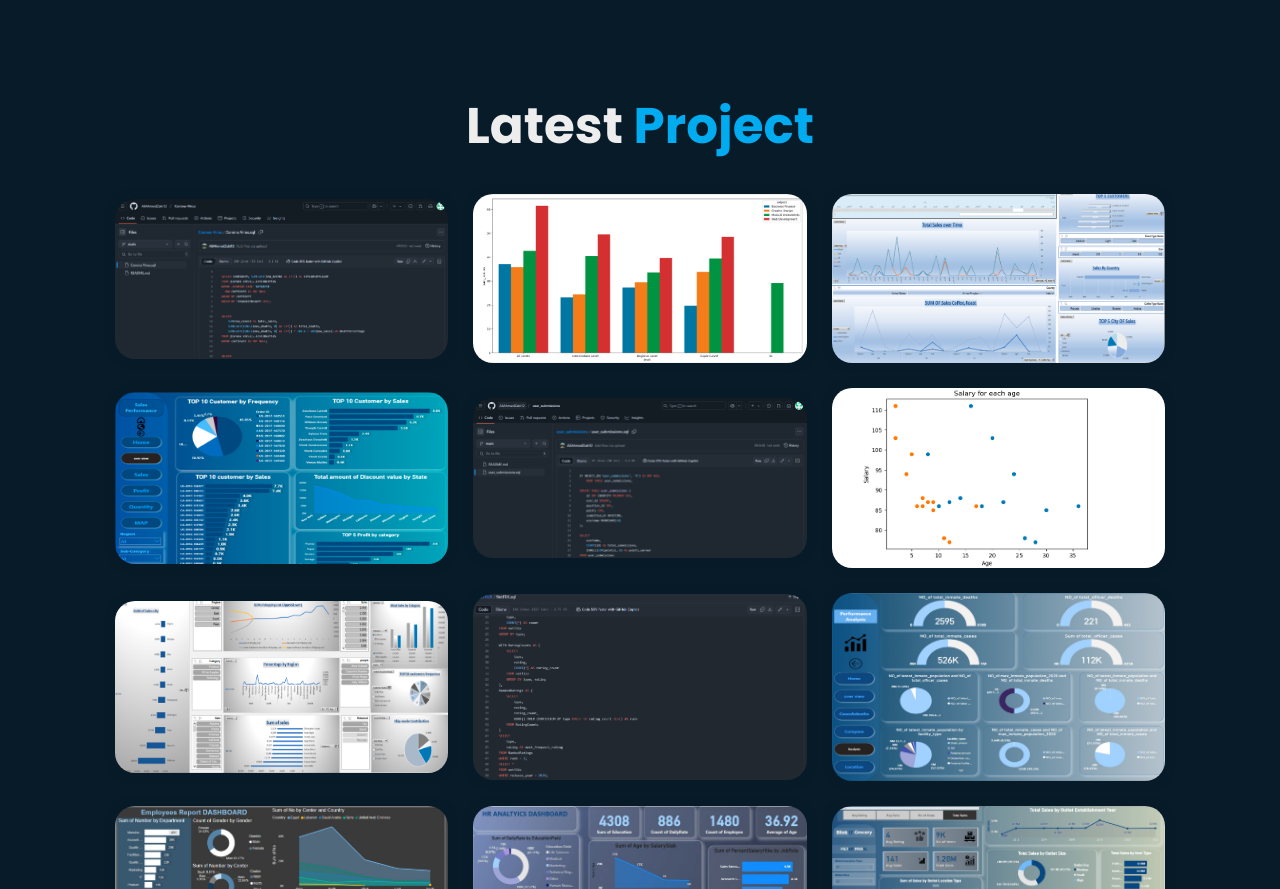
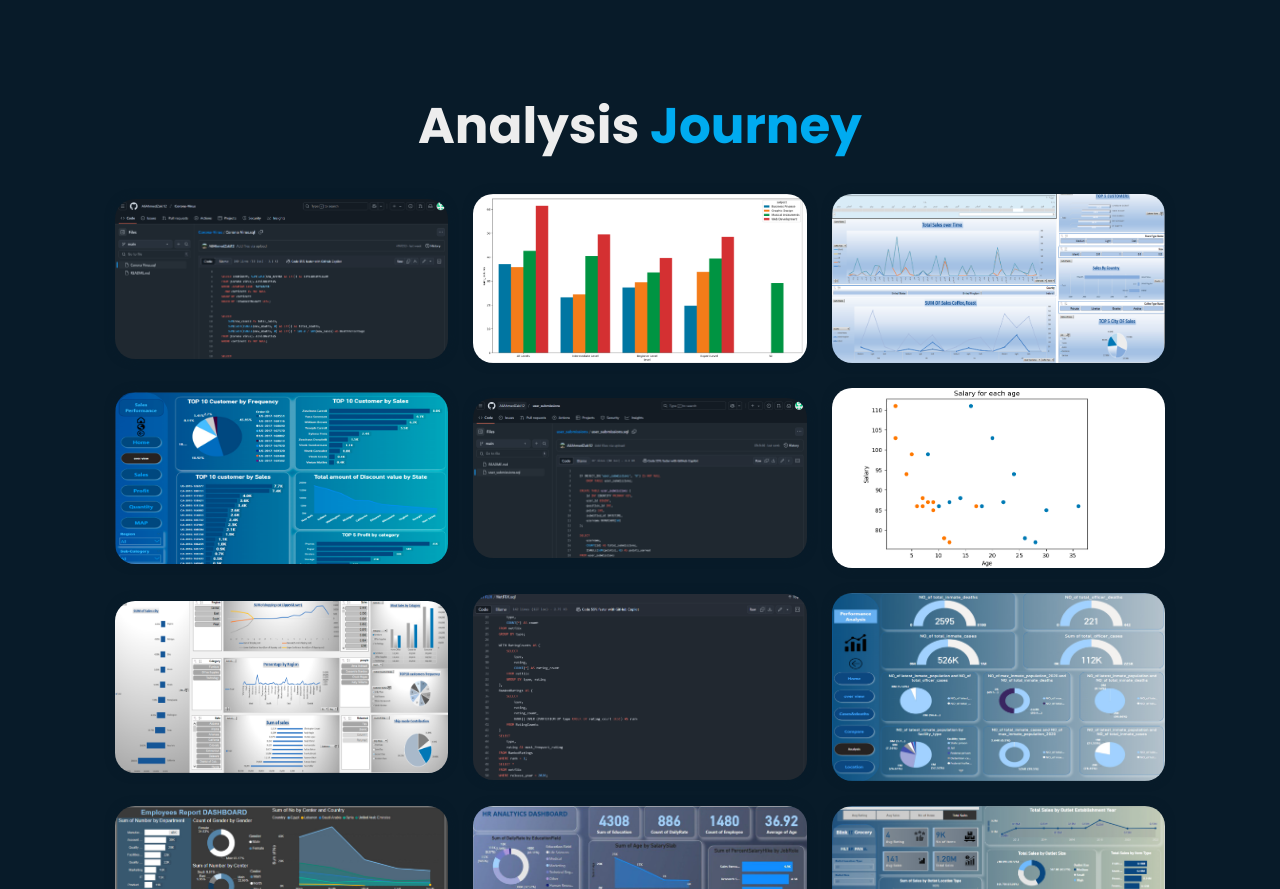
Before and after one commit to AliAZaki12/my-protofolio, a plain HTML site: page index.html in a window 1280 px wide. Shown: the part 5465-6354 px from the top of the page. Drawn offline with nearby package versions, Linux system fonts and the light colour scheme; a script that the page names is missing.

Commit message:
Update index.html

```diff
--- a/index.html
+++ b/index.html
@@ -371,7 +371,7 @@
 
             <!--Portfolio section design-->
             <section class="dataanalysis" id="dataanalysis">
-                <h2 class="heading"> Latest <span>Project</span></h2>
+                <h2 class="heading"> Analysis <span> Journey </span></h2>
 
                 <div class="Projects-container">
                     <div class="Projects-box">
```
